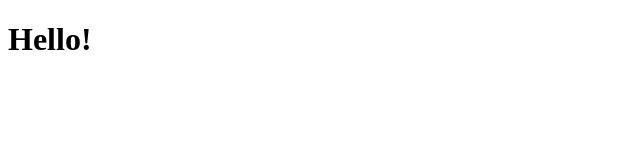
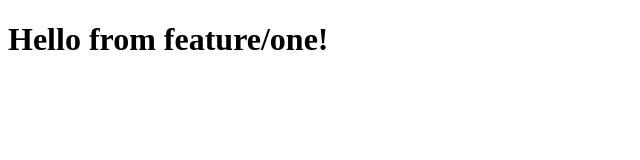
Before and after one commit to kierenevans/cp-nginx-proxy-test, a plain HTML site: page web/index.html in a window 1280 px wide. Shown: the whole page, without its empty margins (0-640 px from the left). Drawn offline with Linux system fonts and the light colour scheme.

Commit message:
Feature branch one.

```diff
--- a/web/index.html
+++ b/web/index.html
@@ -1,4 +1,4 @@
 <!DOCTYPE html>
 <html>
-  <body><h1>Hello!</h1></body>
+  <body><h1>Hello from feature/one!</h1></body>
 </html>
```
